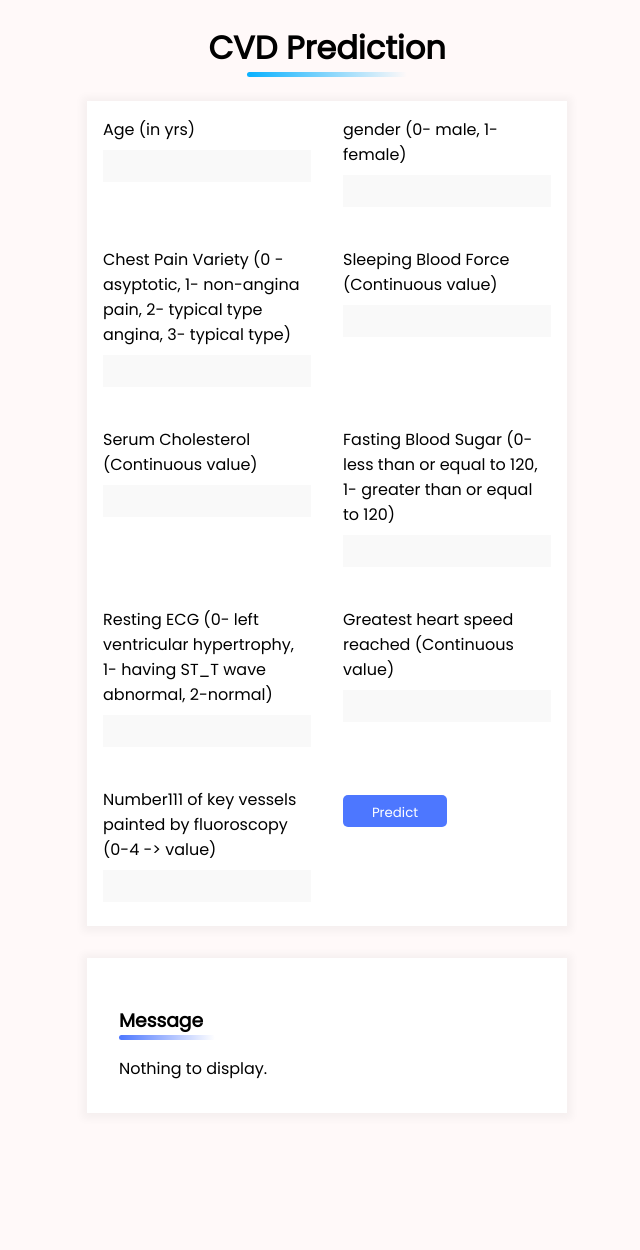
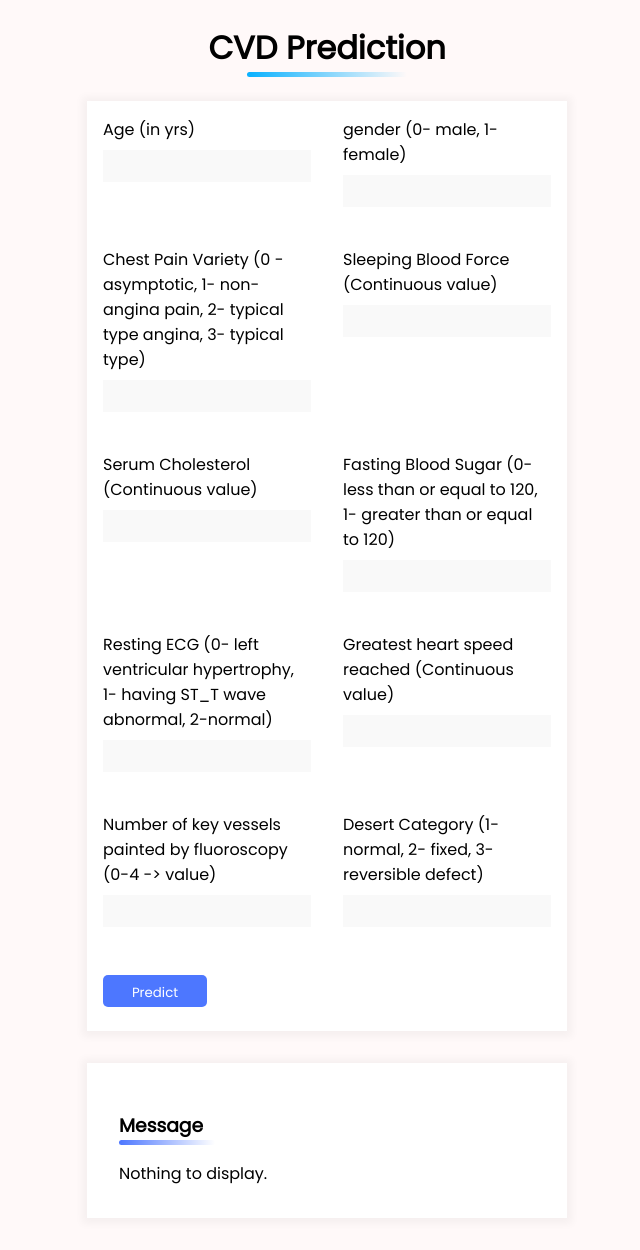
Before and after one commit to kaushikxi/CVD, a Django app: page / in a window 1280 px wide. Shown: the whole page, without its empty margins (313-953 px from the left). Before the commit the page ends 1079 px from the top, so only its background shows below. Run offline with Django 4.2, Linux system fonts and the light colour scheme; parts of the project's set-up code (start-up, migrations or seed data) failed here and were passed over.

Commit message:
CVD files

```diff
--- a/template/index.html
+++ b/template/index.html
@@ -35,7 +35,7 @@
     </div>
 
     <div class="field">
-        <label for="field3">Chest Pain Variety (0 - asyptotic,
+        <label for="field3">Chest Pain Variety (0 - asymptotic,
             1- non-angina pain, 2- typical type angina, 3- typical type)
              </label>
         <input type="text" name="cp">
@@ -70,18 +70,18 @@
     </div>
 
     <div class="field">
-        <label for="field9">Number111 of key vessels painted by fluoroscopy
+        <label for="field9">Number of key vessels painted by fluoroscopy
             (0-4 -> value)
         </label>
         <input type="text" name="ca">
     </div>
 
-    <!-- <div class="field">
+    <div class="field">
         <label for="field10">Desert Category (1- normal, 2- fixed, 3- reversible defect)
 
         </label>
         <input type="text" name="thal">
-    </div> -->
+    </div>
 
         <div class="field">
             <input type="submit" value="Predict" class="predict">
```
